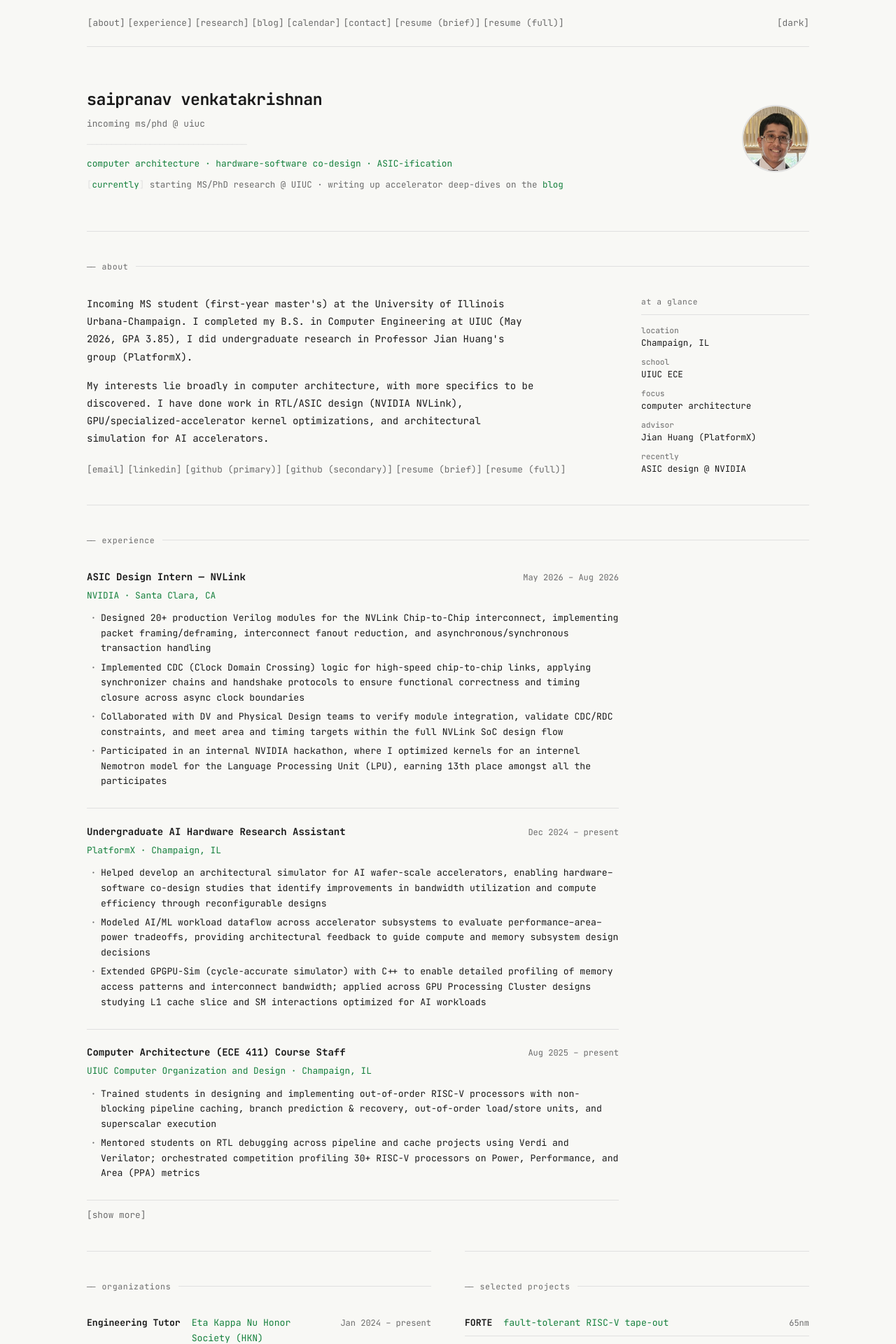
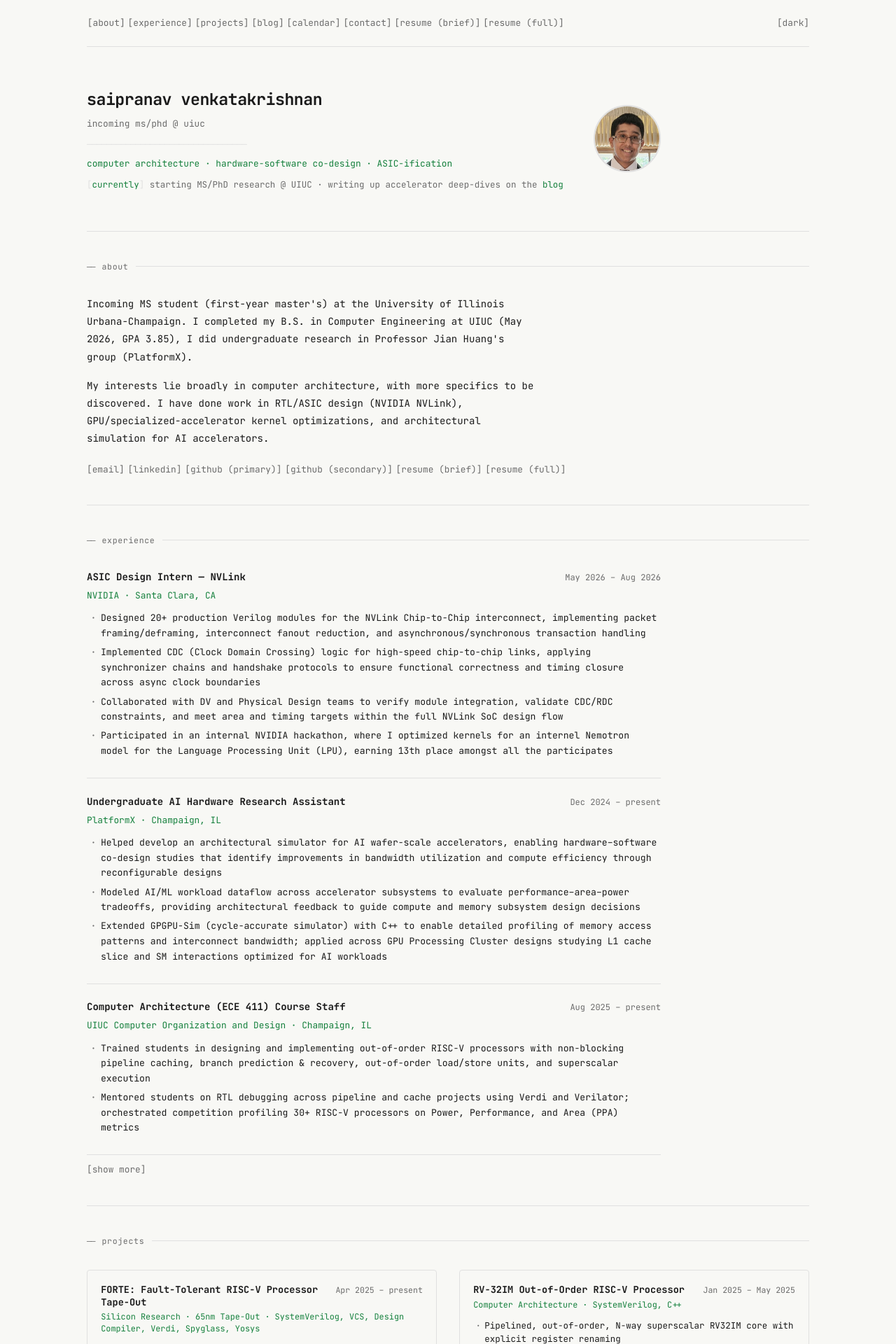
Before and after one commit to Sai-Pra/Sai-Pra.github.io, a Jekyll site: the page built from index.md, in a window 1280 px wide. Shown: the top 1920 px of the page at 70% size. Built offline with Jekyll 4.4.1, drawn with Linux system fonts in a browser that asks for light colours; some of the changed text lies outside the part shown.

Commit message:
Fix blog layout; fold projects into home; drop research page
- Blog index: fix broken flex row (children rendered side-by-side);
  clean two-column layout (meta/date/tags | title + blurb)
- Home: remove awkward "at a glance" card; add full projects section
  (2-column card grid from _data/projects.yml) and skills section
- Remove misleading research page + nav link; nav now points to #projects
- Cap hero/about/experience width in wide container for readability

```diff
--- /dev/null
+++ b/_data/projects.yml
@@ -0,0 +1,53 @@
+- name: "FORTE: Fault-Tolerant RISC-V Processor Tape-Out"
+  dates: "Apr 2025 – present"
+  tech: "Silicon Research · 65nm Tape-Out · SystemVerilog, VCS, Design Compiler, Verdi, Spyglass, Yosys"
+  bullets:
+    - "Fault-tolerance RTL on a CORE-V Wally (RV64IMA, Sv39 MMU, PMP) baseline for 65nm tape-out: SECDED ECC across register file / L1 I-D cache / PTW / TLB, a cacheline + CSR scrubbing FSM, and a shadow pipeline for redundant execution-unit fault detection"
+    - "Clock integrity monitor (reference-oscillator comparison, glitch threshold, pipeline flush/reset) and micro-TMR hardening for security-critical CSRs to defend against physical fault-injection"
+    - "Full hardware Root of Trust: boot ROM with SHA-256/RSA-2048 image auth, ring-oscillator TRNG (Zkr), and Keystone TEE co-design; AXI-Lite chip-to-board interface for FPGA bringup"
+
+- name: "RV-32IM Out-of-Order RISC-V Processor"
+  dates: "Jan 2025 – May 2025"
+  tech: "Computer Architecture · SystemVerilog, C++"
+  bullets:
+    - "Pipelined, out-of-order, N-way superscalar RV32IM core with explicit register renaming"
+    - "Split Load/Store Unit for speculative memory ops, branch predictors, and a non-blocking pipelined cache, with functional coverage metrics"
+    - "RTL debug via Verilator/Verdi; synthesis + PPA analysis in Design Compiler across critical-path, area, and dynamic-power testcases"
+
+- name: "Graphics Engine"
+  dates: "May 2024 – Aug 2024"
+  tech: "Graphics · C++, Vulkan"
+  bullets:
+    - "Graphics pipeline from scratch on the Vulkan SDK — 6K+ lines of C++ for low-latency rendering"
+    - "5+ core pipeline stages (input assembly, rasterization, fragment shading, framebuffer presentation)"
+    - "Automated Vulkan pipeline creation managing 5+ shader modules across multiple render passes"
+
+- name: "Spiking Neural Network"
+  dates: "Oct 2024 – Jan 2025"
+  tech: "Neuromorphic · SystemVerilog, FPGA"
+  bullets:
+    - "Deployed a spiking neural network on FPGA, trained on the Berkeley DROID dataset for robotic manipulation"
+    - "Trained Leaky-Integrate-and-Fire weights in PyTorch, quantized, and mapped to fixed-point"
+    - "LIF neuron modules via shift-register counters for membrane dynamics; inter-layer FIFOs to stage async spike traffic"
+
+- name: "Audio Visualizer Theremin"
+  dates: "Oct 2024 – Dec 2024"
+  tech: "HW Synthesis & Verification · SystemVerilog, FPGA"
+  bullets:
+    - "FPGA SoC on Xilinx for real-time audio synthesis + VGA visualization over UART; MicroBlaze soft core with custom audio/VGA modules"
+    - "Modular SystemVerilog testbench framework with automated stimulus, self-checking monitors, and coverage; debugged in Vivado"
+
+- name: "32-bit Operating System"
+  dates: "Jan 2024 – May 2024"
+  tech: "Systems · C, x86 Assembly, QEMU"
+  bullets:
+    - "32-bit OS with a 3-terminal interface for IA-32 in x86 assembly and C"
+    - "2-radix paging + allocator for 4KB/4MB pages, a simple virtual file-system, and 10+ syscall handlers"
+    - "Round-robin scheduler for switching between userspace programs"
+
+- name: "Convolutional Neural Network Optimization"
+  dates: "Jan 2024 – May 2024"
+  tech: "Parallel Algorithms & Profiling · CUDA, C++"
+  bullets:
+    - "Scalable CNN forward-pass layer in CUDA, profiled with Nsight Systems/Compute"
+    - "Optimized convolutions via streams, shared/constant memory, matrix unrolling, tensor cores, and custom half2 types"
--- a/_layouts/default.html
+++ b/_layouts/default.html
@@ -50,7 +50,7 @@
       <div class="nav-links">
         <a href="{{ '/' | relative_url }}">about</a>
         <a href="{{ '/#experience' | relative_url }}">experience</a>
-        <a href="{{ '/research/' | relative_url }}">research</a>
+        <a href="{{ '/#projects' | relative_url }}">projects</a>
         <a href="{{ '/blog/' | relative_url }}">blog</a>
         <a href="{{ '/calendar/' | relative_url }}">calendar</a>
         <a href="mailto:{{ site.email }}">contact</a>
--- a/assets/css/main.css
+++ b/assets/css/main.css
@@ -380,12 +380,12 @@
 }
 
 .post-item {
-  display: flex;
-  justify-content: space-between;
+  display: grid;
+  grid-template-columns: 150px minmax(0, 1fr);
+  gap: 2.25rem;
+  padding: 1.15rem 0;
+  border-bottom: 1px solid var(--border);
   align-items: baseline;
-  gap: 1rem;
-  padding: 0.65rem 0;
-  border-bottom: 1px solid var(--border);
 }
 
 .post-item:first-child {
@@ -397,14 +397,32 @@
   padding-bottom: 0;
 }
 
-.post-title a {
+.post-side {
+  display: flex;
+  flex-direction: column;
+  gap: 0.3rem;
+  font-size: 0.72rem;
+  color: var(--muted);
+}
+
+.post-side .post-date {
+  font-size: 0.75rem;
   color: var(--fg);
-  font-size: 0.875rem;
+}
+
+.post-read {
+  color: var(--muted);
+}
+
+.post-title-link {
+  color: var(--fg);
+  font-size: 0.95rem;
+  font-weight: 500;
   text-decoration: none;
   transition: color 0.12s;
 }
 
-.post-title a:hover {
+.post-title-link:hover {
   color: var(--accent);
   text-decoration: none;
 }
@@ -413,6 +431,19 @@
   font-size: 0.75rem;
   color: var(--muted);
   white-space: nowrap;
+}
+
+@media (max-width: 640px) {
+  .post-item {
+    grid-template-columns: 1fr;
+    gap: 0.4rem;
+  }
+  .post-side {
+    flex-direction: row;
+    flex-wrap: wrap;
+    align-items: center;
+    gap: 0.5rem;
+  }
 }
 
 .no-posts {
@@ -790,11 +821,11 @@
 }
 
 .post-blurb {
-  font-size: 0.8rem;
+  font-size: 0.82rem;
   color: var(--muted);
-  line-height: 1.6;
-  margin-top: 0.35rem;
-  max-width: 760px;
+  line-height: 1.65;
+  margin-top: 0.45rem;
+  max-width: 720px;
 }
 
 /* ─── Reading progress bar ────────────────────────────────────────────── */
@@ -1031,73 +1062,85 @@
 .hero-status-key::before { content: "["; color: var(--border); }
 .hero-status-key::after  { content: "]"; color: var(--border); }
 
-/* ─── About grid (text + facts card) ──────────────────────────────────── */
+/* ─── Home readable-width caps ────────────────────────────────────────── */
 
-.about-grid {
-  display: block;
+.container-wide .hero,
+.container-wide .exp-list,
+.container-wide .about-text {
+  max-width: 820px;
 }
 
-.about-card {
-  display: none;
+/* ─── Projects grid (home) ────────────────────────────────────────────── */
+
+.proj-grid {
+  display: grid;
+  grid-template-columns: 1fr;
+  gap: 1.5rem;
 }
 
-.about-card-title {
-  font-size: 0.7rem;
-  letter-spacing: 0.06em;
-  color: var(--muted);
-  margin-bottom: 0.9rem;
-  padding-bottom: 0.5rem;
-  border-bottom: 1px solid var(--border);
+.proj-card {
+  border: 1px solid var(--border);
+  border-radius: 4px;
+  padding: 1.1rem 1.2rem;
+  transition: border-color 0.15s;
 }
 
-.facts {
-  font-size: 0.78rem;
-  line-height: 1.5;
+.proj-card:hover {
+  border-color: var(--accent);
 }
 
-.facts dt {
-  color: var(--muted);
-  font-size: 0.7rem;
-  margin-top: 0.6rem;
+.proj-head {
+  display: flex;
+  justify-content: space-between;
+  align-items: baseline;
+  gap: 0.75rem;
+  margin-bottom: 0.25rem;
 }
 
-.facts dt:first-child {
-  margin-top: 0;
+.proj-name {
+  font-weight: 700;
+  font-size: 0.85rem;
+  color: var(--fg);
+  line-height: 1.3;
 }
 
-.facts dd {
-  color: var(--fg);
+.proj-date {
+  font-size: 0.72rem;
+  color: var(--muted);
+  white-space: nowrap;
 }
 
-/* ─── Home two-column (orgs + projects) ───────────────────────────────── */
-
-.home-two {
-  display: block;
+.proj-tech {
+  font-size: 0.74rem;
+  color: var(--accent);
+  margin-bottom: 0.7rem;
+  line-height: 1.4;
 }
 
-.container-wide .exp-list,
-.container-wide .about-text {
-  max-width: 760px;
+.proj-bullets {
+  list-style: none;
 }
 
-@media (min-width: 820px) {
-  .about-grid {
-    display: grid;
-    grid-template-columns: minmax(0, 1fr) 240px;
-    gap: 3rem;
-    align-items: start;
-  }
-  .about-card {
-    display: block;
-  }
-  .home-two {
-    display: grid;
+.proj-bullets li {
+  font-size: 0.78rem;
+  color: var(--fg);
+  padding-left: 1rem;
+  position: relative;
+  margin-bottom: 0.3rem;
+  line-height: 1.55;
+}
+
+.proj-bullets li::before {
+  content: "·";
+  position: absolute;
+  left: 0.2rem;
+  color: var(--muted);
+}
+
+@media (min-width: 760px) {
+  .proj-grid {
     grid-template-columns: 1fr 1fr;
-    gap: 3rem;
-    align-items: start;
-  }
-  .home-two .section {
-    border-top: 1px solid var(--border);
+    gap: 1.5rem 2rem;
   }
 }
 
--- a/index.md
+++ b/index.md
@@ -18,37 +18,25 @@
 
 <section id="about" class="section">
   <h2 class="section-header">about</h2>
-  <div class="about-grid">
-    <div class="about-text">
-      <p>
-        Incoming MS student (first-year master's) at the University of Illinois Urbana-Champaign.
-        I completed my B.S. in Computer Engineering at UIUC
-        (May 2026, GPA 3.85), I did undergraduate research in Professor Jian Huang's group (PlatformX).
-      </p>
-      <p>
-        My interests lie broadly in computer architecture, with more specifics to be discovered.
-        I have done work in RTL/ASIC design (NVIDIA NVLink), GPU/specialized-accelerator kernel
-        optimizations, and architectural simulation for AI accelerators.
-      </p>
-      <div class="about-links">
-        <a href="mailto:saipranavvk@gmail.com">email</a>
-        <a href="https://linkedin.com/in/saipranav-venkatakrishnan" target="_blank" rel="noopener">linkedin</a>
-        <a href="https://github.com/Saipranavvk" target="_blank" rel="noopener">github (primary)</a>
-        <a href="https://github.com/Sai-Pra" target="_blank" rel="noopener">github (secondary)</a>
-        <a href="/resume/Saipranav_Venkatakrishnan_Resume_Brief.pdf" target="_blank">resume (brief)</a>
-        <a href="/resume/Saipranav_Venkatakrishnan_Resume.pdf" target="_blank">resume (full)</a>
-      </div>
+  <div class="about-text">
+    <p>
+      Incoming MS student (first-year master's) at the University of Illinois Urbana-Champaign.
+      I completed my B.S. in Computer Engineering at UIUC
+      (May 2026, GPA 3.85), I did undergraduate research in Professor Jian Huang's group (PlatformX).
+    </p>
+    <p>
+      My interests lie broadly in computer architecture, with more specifics to be discovered.
+      I have done work in RTL/ASIC design (NVIDIA NVLink), GPU/specialized-accelerator kernel
+      optimizations, and architectural simulation for AI accelerators.
+    </p>
+    <div class="about-links">
+      <a href="mailto:saipranavvk@gmail.com">email</a>
+      <a href="https://linkedin.com/in/saipranav-venkatakrishnan" target="_blank" rel="noopener">linkedin</a>
+      <a href="https://github.com/Saipranavvk" target="_blank" rel="noopener">github (primary)</a>
+      <a href="https://github.com/Sai-Pra" target="_blank" rel="noopener">github (secondary)</a>
+      <a href="/resume/Saipranav_Venkatakrishnan_Resume_Brief.pdf" target="_blank">resume (brief)</a>
+      <a href="/resume/Saipranav_Venkatakrishnan_Resume.pdf" target="_blank">resume (full)</a>
     </div>
-    <aside class="about-card">
-      <div class="about-card-title">at a glance</div>
-      <dl class="facts">
-        <dt>location</dt><dd>Champaign, IL</dd>
-        <dt>school</dt><dd>UIUC ECE</dd>
-        <dt>focus</dt><dd>computer architecture</dd>
-        <dt>advisor</dt><dd>Jian Huang (PlatformX)</dd>
-        <dt>recently</dt><dd>ASIC design @ NVIDIA</dd>
-      </dl>
-    </aside>
   </div>
 </section>
 
@@ -75,44 +63,60 @@
   <button class="exp-toggle" id="exp-toggle">[show more]</button>
 </section>
 
-<div class="home-two">
-  <section id="organizations" class="section">
-    <h2 class="section-header">organizations</h2>
-    <ul class="orgs-list">
-    {% for org in site.data.orgs %}
-      <li class="orgs-item">
-        <span class="orgs-role">{{ org.role }}</span>
-        <span class="orgs-org">{{ org.org }}</span>
-        <span class="orgs-dates">{{ org.dates }}</span>
-        {% if org.note %}
-        <span class="orgs-note">{{ org.note }}</span>
-        {% endif %}
-      </li>
-    {% endfor %}
-    </ul>
-  </section>
+<section id="projects" class="section">
+  <h2 class="section-header">projects</h2>
+  <div class="proj-grid">
+  {% for proj in site.data.projects %}
+    <div class="proj-card">
+      <div class="proj-head">
+        <span class="proj-name">{{ proj.name }}</span>
+        <span class="proj-date">{{ proj.dates }}</span>
+      </div>
+      <div class="proj-tech">{{ proj.tech }}</div>
+      <ul class="proj-bullets">
+        {% for b in proj.bullets %}
+        <li>{{ b }}</li>
+        {% endfor %}
+      </ul>
+    </div>
+  {% endfor %}
+  </div>
+</section>
 
-  <section id="projects" class="section">
-    <h2 class="section-header">selected projects</h2>
-    <ul class="orgs-list">
-      <li class="orgs-item">
-        <span class="orgs-role">FORTE</span>
-        <span class="orgs-org">fault-tolerant RISC-V tape-out</span>
-        <span class="orgs-dates">65nm</span>
-      </li>
-      <li class="orgs-item">
-        <span class="orgs-role">OoO RV32IM</span>
-        <span class="orgs-org">out-of-order superscalar core</span>
-        <span class="orgs-dates">RTL</span>
-      </li>
-      <li class="orgs-item">
-        <span class="orgs-role">Graphics Engine</span>
-        <span class="orgs-org">Vulkan pipeline from scratch</span>
-        <span class="orgs-dates">C++</span>
-      </li>
-    </ul>
-    <div class="about-links" style="margin-top:1rem;">
-      <a href="/research/">see all projects →</a>
+<section id="skills" class="section">
+  <h2 class="section-header">skills</h2>
+  <div class="skills-grid">
+    <div class="skill-row">
+      <span class="skill-label">languages</span>
+      <span class="skill-value">SystemVerilog, Verilog, C, C++, CUDA C++, Python</span>
     </div>
-  </section>
-</div>
+    <div class="skill-row">
+      <span class="skill-label">eda & tools</span>
+      <span class="skill-value">Synopsys Design Compiler, VCS, Verdi, Verilator, Yosys, Spyglass, CDC/RDC Analysis, Vivado, Vitis, Git, Docker</span>
+    </div>
+    <div class="skill-row">
+      <span class="skill-label">gpu & ml</span>
+      <span class="skill-value">Nvidia Nsight Compute/Systems, PyTorch, CUDA, Vulkan</span>
+    </div>
+    <div class="skill-row">
+      <span class="skill-label">areas</span>
+      <span class="skill-value">ASIC &amp; RTL Design, Hardware–Software Co-design, Computer Architecture, VLSI Design, Logic Synthesis, Parallel Programming</span>
+    </div>
+  </div>
+</section>
+
+<section id="organizations" class="section">
+  <h2 class="section-header">organizations</h2>
+  <ul class="orgs-list">
+  {% for org in site.data.orgs %}
+    <li class="orgs-item">
+      <span class="orgs-role">{{ org.role }}</span>
+      <span class="orgs-org">{{ org.org }}</span>
+      <span class="orgs-dates">{{ org.dates }}</span>
+      {% if org.note %}
+      <span class="orgs-note">{{ org.note }}</span>
+      {% endif %}
+    </li>
+  {% endfor %}
+  </ul>
+</section>
--- a/research/index.md
+++ /dev/null
@@ -1,127 +0,0 @@
----
-layout: default
-title: Research & Projects
----
-
-<section class="section" style="margin-top:0; border-top:none; padding-top:2rem;">
-  <h2 class="section-header">projects</h2>
-  <ul class="project-list">
-
-    <li class="project-item">
-      <div class="project-meta">
-        <span class="project-name">FORTE: Fault-Tolerant RISC-V Processor Tape-Out</span>
-        <span class="project-date">Apr 2025 – present</span>
-      </div>
-      <div class="project-tech">Silicon Research Project · 65nm Tape-Out · SystemVerilog, VCS, Design Compiler, Verdi, Spyglass, Yosys</div>
-      <ul class="project-bullets">
-        <li>Designed and implemented fault-tolerance RTL on a CORE-V Wally (RV64IMA, Sv39 MMU, PMP, M/S-mode) baseline targeting 65nm tape-out; features include SECDED ECC across register file, L1 I/D-cache, PTW/TLB, a cacheline and CSR scrubbing FSM, and a shadow pipeline for redundant execution-unit fault detection</li>
-        <li>Implemented clock integrity monitor (reference-oscillator comparison, glitch threshold, pipeline flush/reset response) and micro-TMR hardening for security-critical CSRs (mstatus, mepc, mtvec, PMP regs) to defend against physical fault-injection attacks</li>
-        <li>Built complete hardware Root of Trust infrastructure: boot ROM with SHA-256/RSA-2048 image authentication, TRNG via prime-length ring oscillators (Zkr), and full Keystone TEE co-design (16 PMP CSRs, architectural state scrubbing on enclave entry/exit, debug port lockdown)</li>
-        <li>Conducted area feasibility study using Synopsys VCS Design Compiler on TSMC 65nm PDK; designed AXI-Lite chip-to-board interface for FPGA-based bringup</li>
-      </ul>
-    </li>
-
-    <li class="project-item">
-      <div class="project-meta">
-        <span class="project-name">RV-32IM Out-of-Order RISC-V Processor</span>
-        <span class="project-date">Jan 2025 – May 2025</span>
-      </div>
-      <div class="project-tech">Computer Architecture Project · SystemVerilog, C++</div>
-      <ul class="project-bullets">
-        <li>Designed and verified a pipelined, out-of-order, N-way superscalar processor based on the RV32IM ISA, with explicit register renaming</li>
-        <li>Implemented a split Load/Store Unit for speculative memory operations, branch predictors, and non-blocking pipelined cache, including functional coverage metrics to assess verification completeness</li>
-        <li>Debugged RTL with waveform tracing using Verilator and Verdi; verification involved writing unit-level SystemVerilog testbenches and assertions to validate pipeline stages</li>
-        <li>Performed synthesis and power-performance-timing (PPA) analysis using Synopsys Design Compiler; evaluated across multiple testcases for critical path delays, area constraints, and dynamic power efficiency</li>
-      </ul>
-    </li>
-
-    <li class="project-item">
-      <div class="project-meta">
-        <span class="project-name">Graphics Engine</span>
-        <span class="project-date">May 2024 – Aug 2024</span>
-      </div>
-      <div class="project-tech">Graphics Project · C++, Vulkan</div>
-      <ul class="project-bullets">
-        <li>Built a graphics pipeline from scratch using the Vulkan SDK, with over 6K lines of C++ code written across the entire codebase for low-latency rendering</li>
-        <li>Implemented 5+ core graphics pipeline stages, including input assembly, rasterization, fragment shading, and framebuffer presentation</li>
-        <li>Developed a system to automate Vulkan pipeline creation and manage 5+ shader modules across multiple render passes</li>
-      </ul>
-    </li>
-
-    <li class="project-item">
-      <div class="project-meta">
-        <span class="project-name">Spiking Neural Network</span>
-        <span class="project-date">Oct 2024 – Jan 2025</span>
-      </div>
-      <div class="project-tech">Hardware Synthesis & Neuromorphic Computing · SystemVerilog, FPGA</div>
-      <ul class="project-bullets">
-        <li>Researched neuromorphic architectures and deployed a spiking neural network on an FPGA trained on the Berkeley DROID Dataset for Robotic Manipulation</li>
-        <li>Trained Leaky-Integrate-and-Fire (LIF) neuron weights in PyTorch, performed quantization for hardware compatibility, and mapped parameters to fixed-point representations</li>
-        <li>Designed LIF neuron modules using shift-register counters to emulate membrane potential dynamics and developed inter-layer FIFO queues to stage asynchronous spike traffic</li>
-        <li>Streamed multi-gigabyte testing data through the UART protocol to the FPGA and back, testing inference accuracy against PyTorch model</li>
-      </ul>
-    </li>
-
-    <li class="project-item">
-      <div class="project-meta">
-        <span class="project-name">Audio Visualizer Theremin</span>
-        <span class="project-date">Oct 2024 – Dec 2024</span>
-      </div>
-      <div class="project-tech">Hardware Synthesis & Verification · SystemVerilog, FPGA</div>
-      <ul class="project-bullets">
-        <li>Designed and implemented an FPGA-based SoC on Xilinx for real-time audio synthesis and VGA visualization, controlled via UART input; integrated a MicroBlaze soft processor with custom hardware modules (audio generator, VGA controller) for real-time processing</li>
-        <li>Developed a modular SystemVerilog testbench framework for both component and SoC-level validation, featuring automated stimulus generation, self-checking monitors, and coverage tracking</li>
-        <li>Validated and debugged designs in Vivado using assertions and waveform analysis</li>
-      </ul>
-    </li>
-
-    <li class="project-item">
-      <div class="project-meta">
-        <span class="project-name">32-bit Operating System</span>
-        <span class="project-date">Jan 2024 – May 2024</span>
-      </div>
-      <div class="project-tech">Systems Project · C, x86 Assembly, QEMU</div>
-      <ul class="project-bullets">
-        <li>Programmed a 32-bit Operating System with a 3-terminal interface for IA-32 architecture using x86 assembly and C</li>
-        <li>Developed a 2-Radix Paging System and Allocator for both 4KB and 4MB pages</li>
-        <li>Constructed a simple virtual file-system and over 10 system call handlers to interface with the kernel and the physical file-system</li>
-        <li>Designed a Round Robin Scheduling algorithm for switching between various userspace programs</li>
-      </ul>
-    </li>
-
-    <li class="project-item">
-      <div class="project-meta">
-        <span class="project-name">Convolutional Neural Network Optimization</span>
-        <span class="project-date">Jan 2024 – May 2024</span>
-      </div>
-      <div class="project-tech">Parallel Algorithm & Profiling Project · CUDA, C++</div>
-      <ul class="project-bullets">
-        <li>Researched and implemented a scalable CNN forward pass layer using CUDA, and verified optimization efficiency through the use of Nvidia Nsight Systems and Compute</li>
-        <li>Optimized convolutions through the use of streams, shared memory, constant memory, matrix unrolling, tensor cores, and custom half2 data types</li>
-      </ul>
-    </li>
-
-  </ul>
-</section>
-
-<section class="section">
-  <h2 class="section-header">skills</h2>
-  <div class="skills-grid">
-    <div class="skill-row">
-      <span class="skill-label">languages</span>
-      <span class="skill-value">SystemVerilog, Verilog, C, C++, CUDA C++, Python</span>
-    </div>
-    <div class="skill-row">
-      <span class="skill-label">eda & tools</span>
-      <span class="skill-value">Synopsys Design Compiler, VCS, Verdi, Verilator, Yosys, Spyglass, CDC/RDC Analysis, Vivado, Vitis, Git, Docker</span>
-    </div>
-    <div class="skill-row">
-      <span class="skill-label">gpu & ml</span>
-      <span class="skill-value">Nvidia Nsight Compute/Systems, PyTorch, CUDA, Vulkan</span>
-    </div>
-    <div class="skill-row">
-      <span class="skill-label">areas</span>
-      <span class="skill-value">ASIC &amp; RTL Design, Hardware–Software Co-design, Computer Architecture, VLSI Design, Logic Synthesis, Parallel Programming</span>
-    </div>
-  </div>
-</section>
```
Also changed, not shown: blog/index.html (+14 -18 lines).
